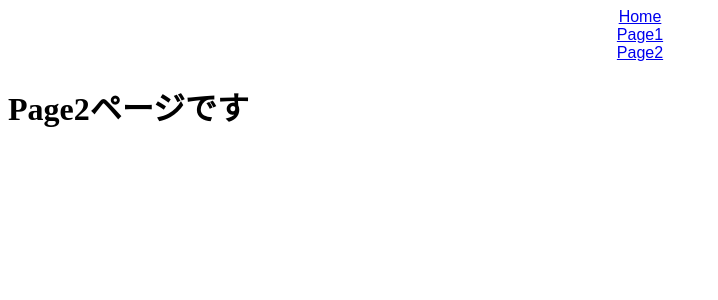
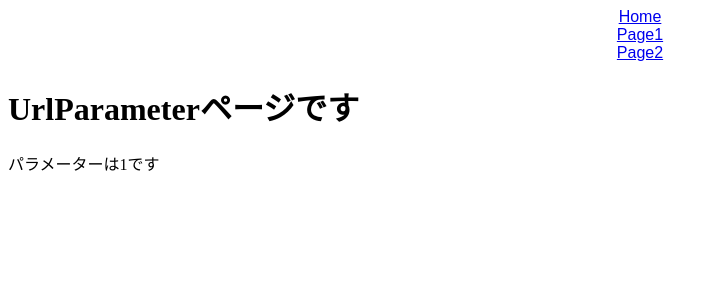
Before and after one commit to Miz-dev/react-router-learning, a React (Create React App) app: page /Page2/1 in a window 1280 px wide. Shown: the top 300 px of the page, without its empty margins (0-718 px from the left). Built offline with nearby package versions, Linux system fonts and the light colour scheme.

Commit message:
URLパラメータ

```diff
--- a/src/Page2.jsx
+++ b/src/Page2.jsx
@@ -1,7 +1,10 @@
+import { Link } from "react-router-dom";
+
 export const Page2 = () => {
   return (
     <div>
       <h1>Page2ページです</h1>
+      <Link to="/page2/100">URL Parameter</Link>
     </div>
   );
 };
--- /dev/null
+++ b/src/UrlParameter.jsx
@@ -0,0 +1,11 @@
+import { useParams } from "react-router-dom";
+
+export const UrlParameter = () => {
+  const { id } = useParams();
+  return (
+    <div>
+      <h1>UrlParameterページです</h1>
+      <p>パラメーターは{id}です</p>
+    </div>
+  );
+};
--- /dev/null
+++ b/src/router/Page2Routes.jsx
@@ -0,0 +1,15 @@
+import { Page2 } from "../Page2";
+import { UrlParameter } from "../UrlParameter";
+
+export const Page2Routes = [
+  {
+    path: "/",
+    exact: true,
+    children: <Page2 />
+  },
+  {
+    path: "/:id",
+    exact: false,
+    children: <UrlParameter />
+  }
+];
--- a/src/router/Router.jsx
+++ b/src/router/Router.jsx
@@ -1,7 +1,7 @@
 import { Switch, Route } from "react-router-dom";
 import { Home } from "../Home";
-import { Page2 } from "../Page2";
 import { Page1Routes } from "./Page1Routes";
+import { Page2Routes } from "./Page2Routes";
 
 export const Router = () => {
   return (
@@ -25,9 +25,22 @@ export const Router = () => {
           </Switch>
         )}
       ></Route>
-      <Route path="/Page2">
-        <Page2 />
-      </Route>
+      <Route
+        path="/Page2"
+        render={({ match: { url } }) => (
+          <Switch>
+            {Page2Routes.map((route) => (
+              <Route
+                key={route.path}
+                exact={route.exact}
+                path={`${url}${route.path}`}
+              >
+                {route.children}
+              </Route>
+            ))}
+          </Switch>
+        )}
+      ></Route>
     </Switch>
   );
 };
```
